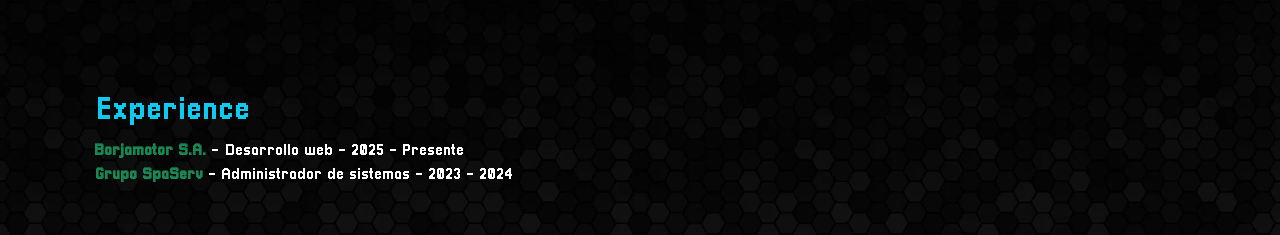
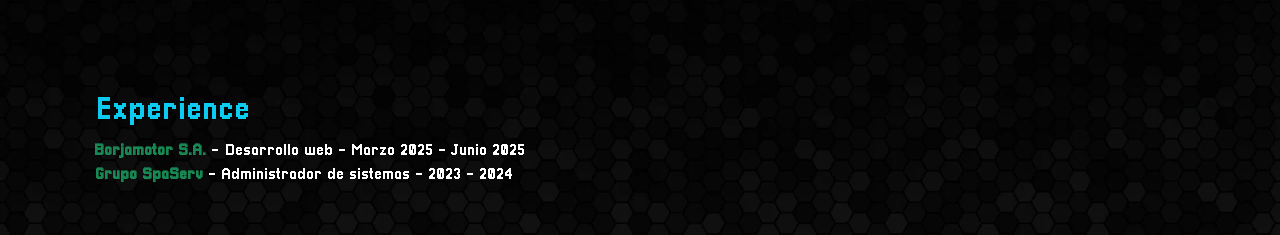
Before and after one commit to AlejandroBalaguer/webpersonal, a React (Vite) app: page /curriculum in a window 1280 px wide. Shown: the part 840-1075 px from the top of the page. Built offline with nearby package versions, Linux system fonts and the light colour scheme.

Commit message:
Cambios menores

```diff
--- a/src/locales/es.json
+++ b/src/locales/es.json
@@ -12,7 +12,7 @@
   "experience": "Experiencia",
   "education": "Educación",
   "skills": "Habilidades",
-  "languages": "Seleccionar idioma",
+  "languages": "Lenguajes de programación",
   "contact": "Contacto",
   "contactIntro": "Si necesitas contactar conmigo, ya sea por trabajo o proyectos, aquí tienes mi correo, teléfono y también un formulario que puedes rellenar.",
   "responseNote": "Responderé lo antes posible.",
--- a/src/pages/Curriculum.jsx
+++ b/src/pages/Curriculum.jsx
@@ -30,7 +30,7 @@ const Curriculum = () => {
                 <Slide direction="right">
                     <h2 className="text-info">{t('experience')}</h2>
                     <ul className="list-unstyled">
-                        <li><strong className="text-success">Borjamotor S.A.</strong> - Desarrollo web - 2025 - Presente</li>
+                        <li><strong className="text-success">Borjamotor S.A.</strong> - Desarrollo web - Marzo 2025 - Junio 2025</li>
                         <li><strong className="text-success">Grupo SpaServ</strong> - Administrador de sistemas - 2023 - 2024</li>
                     </ul>
                 </Slide>
--- a/vite.config.js
+++ b/vite.config.js
@@ -12,7 +12,6 @@ export default defineConfig({
       output: {
         manualChunks: {
           'react-vendor': ['react', 'react-dom'],
-          'ui-vendor': ['bootstrap', 'react-bootstrap'],
         },
       },
     },
```
